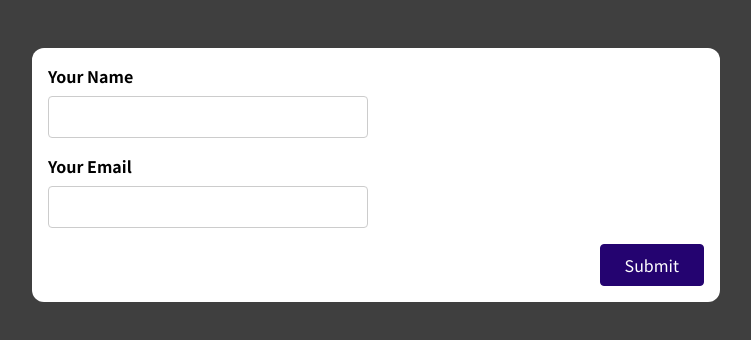
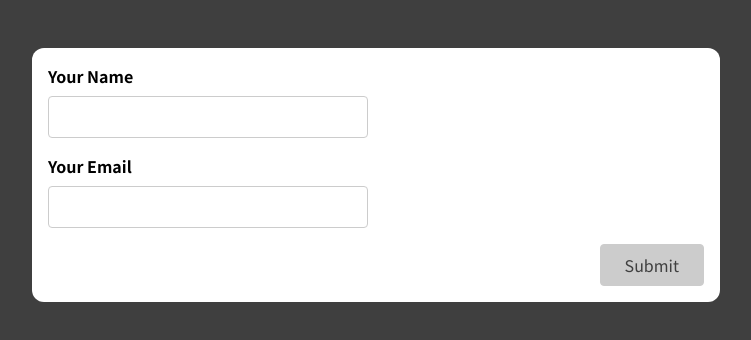
Before and after one commit to kinly19/React-Forms, a React (Create React App) app: page / in a window 1280 px wide. Shown: the top 340 px of the page, without its empty margins (264-1015 px from the left). Built offline with nearby package versions, Linux system fonts and the light colour scheme.

Commit message:
index.css - created disabled class stlye for button

```diff
--- a/src/index.css
+++ b/src/index.css
@@ -79,6 +79,15 @@ button:active {
   border-color: #33059e;
 }
 
+button:disabled,
+button:disabled:hover,
+button:disabled:active{
+  background-color: #ccc;
+  color: #3f3f3f;
+  border-color: #ccc;
+  cursor: not-allowed;
+}
+
 .form-actions {
   text-align: right;
 }
```
